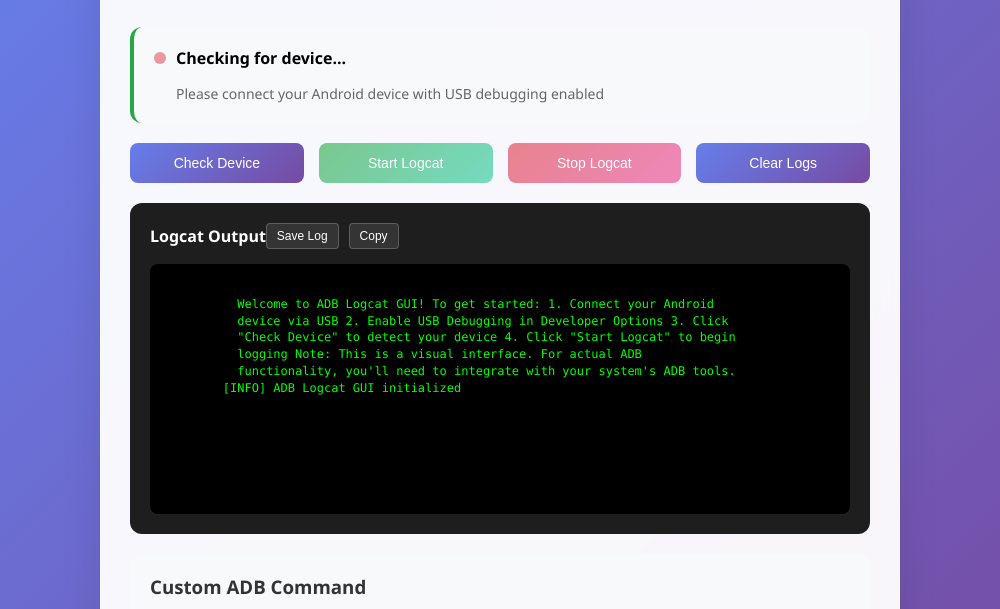
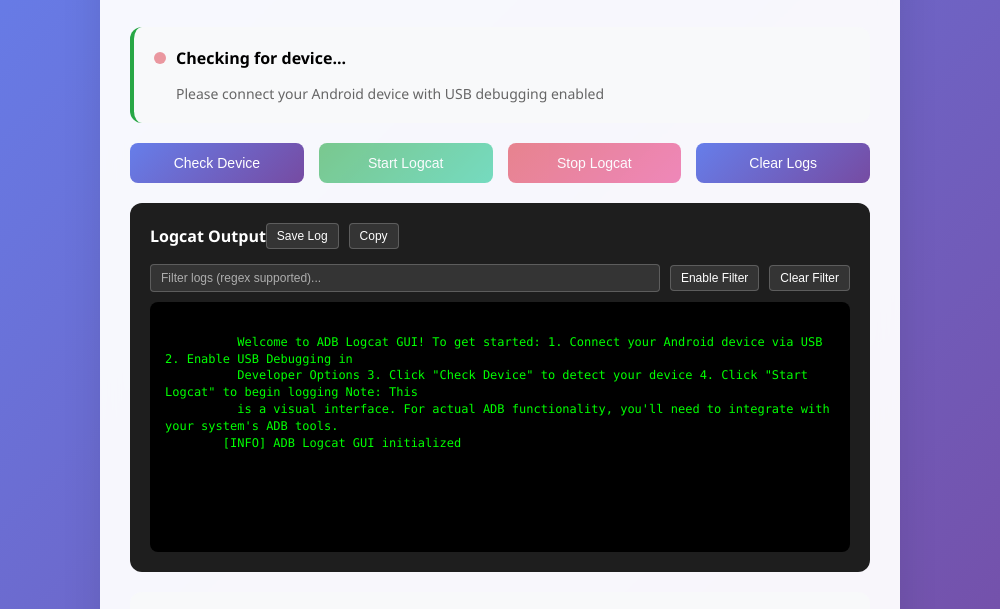
Before and after one commit to molrk/android-malicious-app-removal, an Electron app: page index.html in a window 1000 px wide. Shown: the part 123-732 px from the top of the page. Drawn offline with Linux system fonts and the light colour scheme; no server answers.

Commit message:
Add files via upload

```diff
--- a/index.html
+++ b/index.html
@@ -141,6 +141,32 @@
         color: #fff;
       }
 
+      .filter-section {
+        display: flex;
+        align-items: center;
+        gap: 10px;
+        margin-bottom: 10px;
+      }
+
+      .filter-input {
+        flex: 1;
+        background: rgba(255, 255, 255, 0.1);
+        border: 1px solid rgba(255, 255, 255, 0.2);
+        color: white;
+        padding: 6px 10px;
+        border-radius: 4px;
+        font-size: 12px;
+      }
+
+.filter-input::placeholder {
+  color: rgba(255, 255, 255, 0.6);
+}
+
+.filter-input:focus {
+  outline: none;
+  border-color: rgba(255, 255, 255, 0.4);
+  background: rgba(255, 255, 255, 0.15);
+}
       .log-title {
         font-size: 16px;
         font-weight: 600;
@@ -303,12 +329,16 @@
             <button class="log-btn" onclick="copyLog()">Copy</button>
           </div>
         </div>
+
+        <div class="filter-section">
+          <input type="text" class="filter-input" id="filterInput" placeholder="Filter logs (regex supported)..." />
+          <button class="log-btn" onclick="toggleFilter()" id="filterToggle">Enable Filter</button>
+          <button class="log-btn" onclick="clearFilter()">Clear Filter</button>
+        </div>
         <div class="log-output" id="logOutput">
-          Welcome to ADB Logcat GUI! To get started: 1. Connect your Android
-          device via USB 2. Enable USB Debugging in Developer Options 3. Click
-          "Check Device" to detect your device 4. Click "Start Logcat" to begin
-          logging Note: This is a visual interface. For actual ADB
-          functionality, you'll need to integrate with your system's ADB tools.
+          Welcome to ADB Logcat GUI! To get started: 1. Connect your Android device via USB 2. Enable USB Debugging in
+          Developer Options 3. Click "Check Device" to detect your device 4. Click "Start Logcat" to begin logging Note: This
+          is a visual interface. For actual ADB functionality, you'll need to integrate with your system's ADB tools.
         </div>
       </div>
 
--- a/main.js
+++ b/main.js
@@ -308,6 +308,11 @@
   });
 });
 
+
+let filterEnabled = false;
+let filterRegex = null;
+let allLogData = []; // Store all log data
+
 // Check if ADB is available with multiple path checking
 ipcMain.handle("check-adb", async () => {
   // Common ADB installation paths on Windows
```
Also changed, not shown: README.md, package.json (line endings or trailing spaces), preload.js (line endings or trailing spaces), test-setup.js (line endings or trailing spaces), 3 other files.
